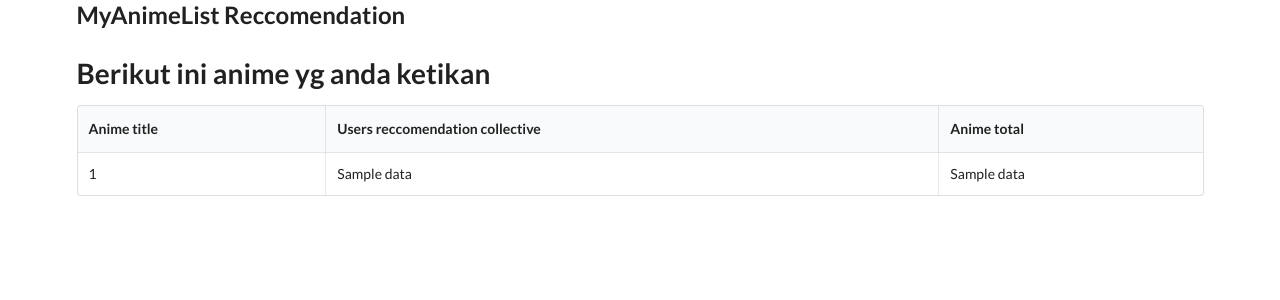
After one commit to zakzakzak/Anime_recommendation, a FastAPI app: template templates/download.html in a window 1280 px wide. The commit adds this page. Shown: the top 300 px of the page. Run offline with FastAPI, Linux system fonts and the light colour scheme; the template is opened without the code that fills it: most values are stand-ins (such as "Sample title", 1, 10 or a date in 2020); some libraries are stand-ins or nearby versions.

Commit message:
Tampilan sudah bisa, namun belum rapi

```diff
--- a/main.py
+++ b/main.py
@@ -19,13 +19,28 @@
 
 @app.get("/")
 async def home(request : Request):
-    return templates.TemplateResponse("home.php",{
+
+    return templates.TemplateResponse("home.html",{
         "request" : request
     })
 
+# UPLOAD dan CONVERSION
+@app.post("/result")
+async def create_upload_file(request : Request , anime1: str = File(...), anime2 : str = File(...)):
+    reco = mal_scrap.big_list_recommendation([anime1, anime2])
+    arr_reco = []
+    for i in reco:
+
+        print(i)
+        arr_reco.append([mal_scrap.get_title(i), reco[i][0], reco[i][1]])
+
+    return templates.TemplateResponse("download.html",{
+      "request" : request,
+      "data" : arr_reco
+      })
 
 
 
 
 if __name__ == "__main__":
-    uvicorn.run(app, host = "172.0.0.1", port = 5001
+    uvicorn.run(app, host = "127.0.0.1", port = 5001)
--- /dev/null
+++ b/templates/download.html
@@ -0,0 +1,38 @@
+{% extends "layout.html" %}
+
+{% block content %}
+<script>
+
+
+</script>
+
+
+<!-- selain json, bisajuga html5 fetch dan axios -->
+<h1>Berikut ini anime yg anda ketikan</h1>
+
+
+<table class="ui celled table" style="width:100%">
+        <thead>
+            <tr>
+                <th>Anime title</th>
+                <th>Users reccomendation collective</th>
+                <th>Anime total</th>
+            </tr>
+        </thead>
+        <tbody>
+          {% for dt in data %}
+          <tr>
+            <td>{{ dt[0] }}</td>
+            <td>{{ dt[1] }}</td>
+            <td>{{ dt[2] }}</td>
+          </tr>
+          {% endfor %}
+
+        </tbody>
+
+    </table>
+
+
+
+
+{% endblock %}
--- a/templates/layout.html
+++ b/templates/layout.html
@@ -3,15 +3,16 @@
 
 <head>
   <meta charset="utf-8">
-  <title>Stock screener</title>
+  <title>MAL Reccomendation</title>
   <link rel="stylesheet" href="https://cdn.jsdelivr.net/npm/semantic-ui@2.4.2/dist/semantic.min.css">
   <script src="https://code.jquery.com/jquery-3.1.1.min.js" integrity="sha256-hVVnYaiADRTO2PzUGmuLJr8BLUSjGIZsDYGmIJLv2b8=" crossorigin="anonymous"></script>
   <script src="https://cdn.jsdelivr.net/npm/semantic-ui@2.4.2/dist/semantic.min.js"></script>
+  <link rel="stylesheet" src="https://cdn.datatables.net/1.10.21/css/dataTables.semanticui.min.css" />
 </head>
 
 <body>
   <div class="ui container">
-    <h2>Stock screener</h2>
+    <h2>MyAnimeList Reccomendation</h2>
 
     {% block content %}
     {% endblock %}
```
Also changed, not shown: templates/home.html (+12 -4 lines).
